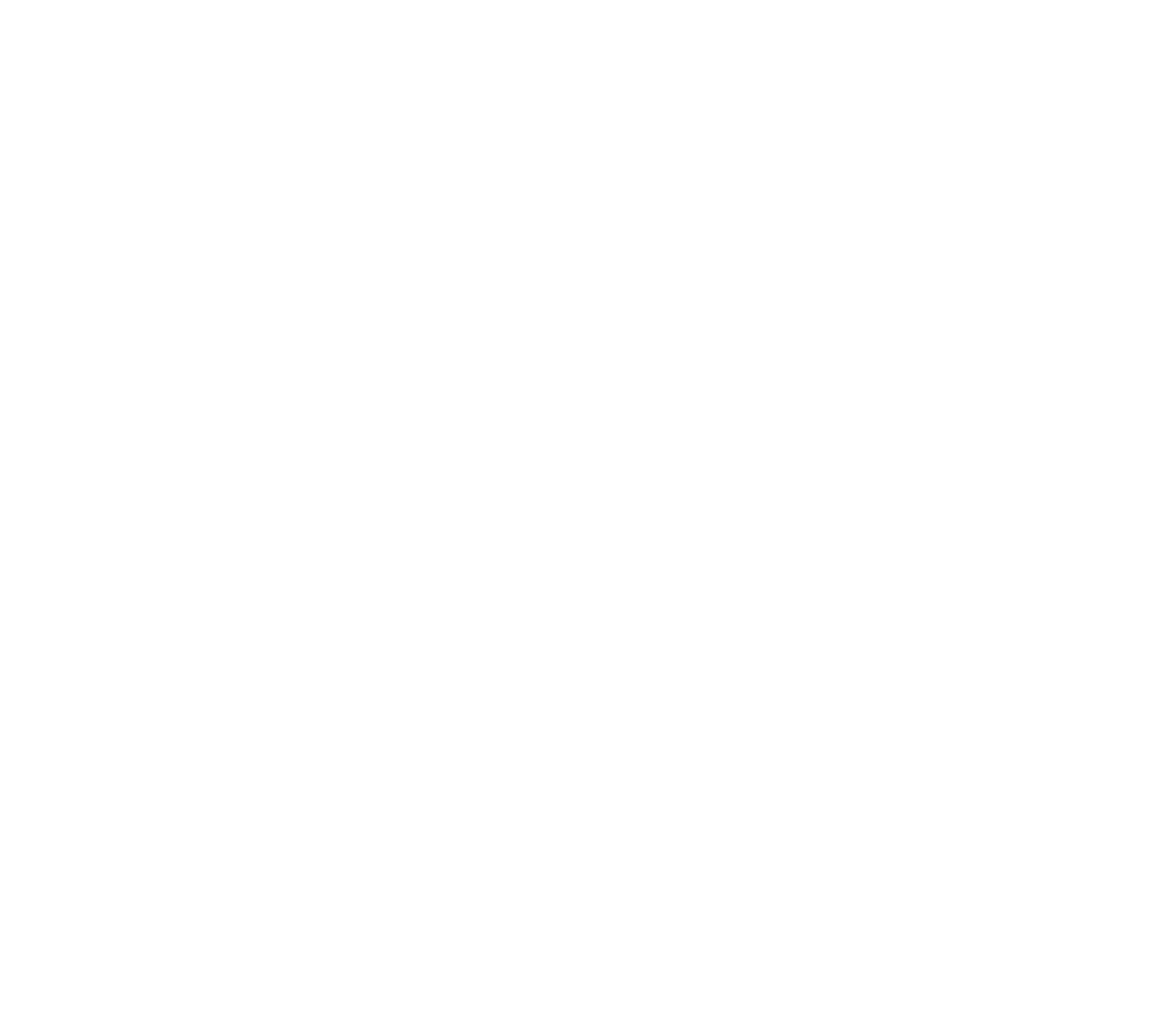
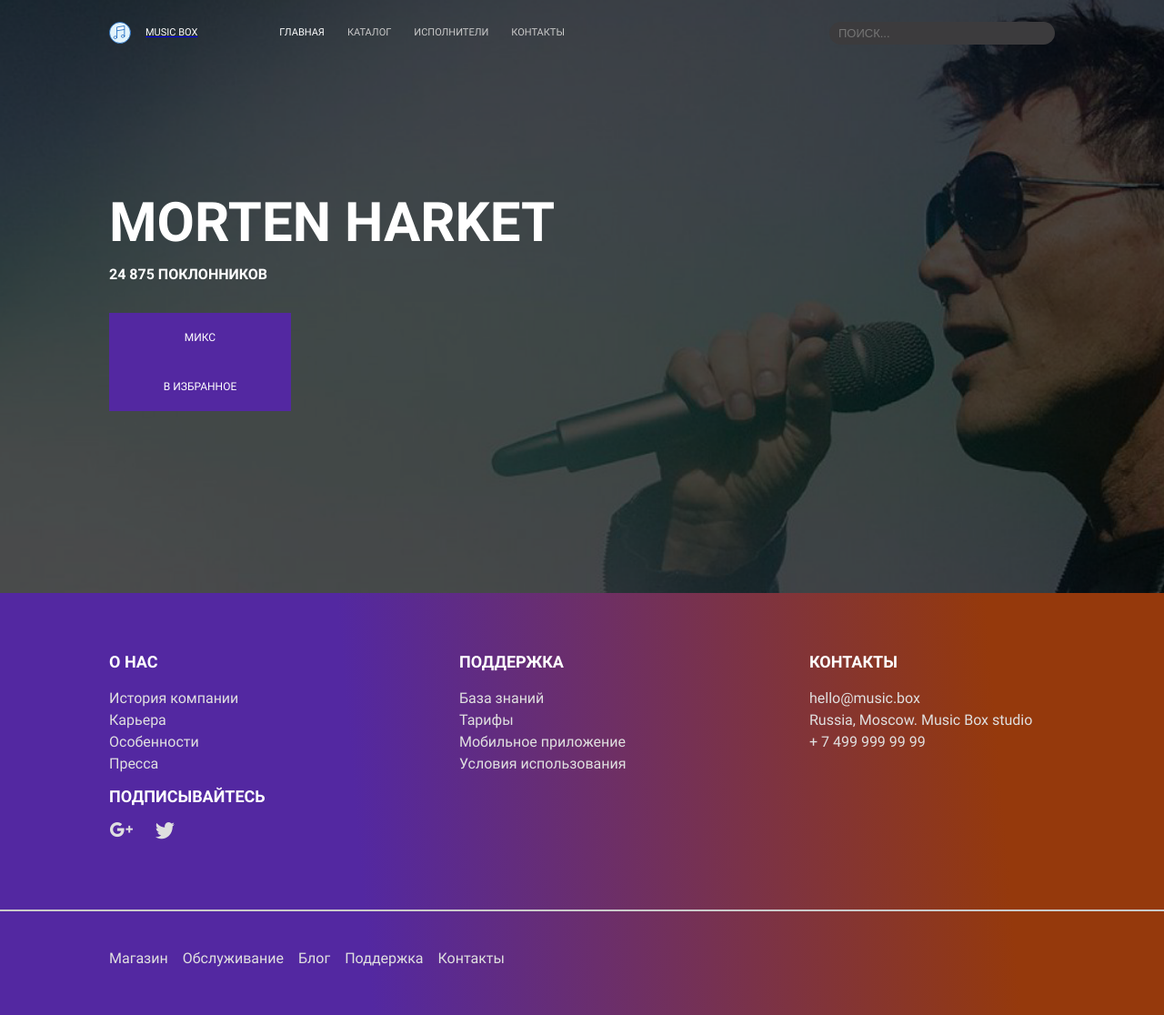
Before and after one commit to NadyaPod/layout-designer-project-56, a website: page src/artist.html in a window 1280 px wide. Shown: the whole page at 91% size. Before the commit the page ends 800 px from the top, so only its background shows below. Drawn offline with Linux system fonts and the light colour scheme.

Commit message:
wip hero artist

```diff
--- a/src/artist.html
+++ b/src/artist.html
@@ -4,9 +4,101 @@
   <meta charset="UTF-8">
   <meta http-equiv="X-UA-Compatible" content="IE=edge">
   <meta name="viewport" content="width=device-width, initial-scale=1.0">
-  <title>Music box - NadyaPod</title>
+  <link rel="stylesheet" href="../src/styles/styles.css">
+  <title>Исполнители - NadyaPod</title>
 </head>
-<body>
+<body class="body">
+  <header class="body__header header container">
+    <a href="#" class="header__logo logo">
+      <img src="./images/logo.svg" alt="Music box logo." class="logo__image" width="24" height="24">
+      <span class="logo__text">Music Box</span>
+    </a>
+    <nav class="header__navigation navigation">
+      <ul class="navigation__list">
+        <li class="navigation__item"><a href="#" class="navigation__link navigation__link--active">Главная</a></li>
+        <li class="navigation__item"><a href="#" class="navigation__link">Каталог</a></li>
+        <li class="navigation__item"><a href="#" class="navigation__link">Исполнители</a></li>
+        <li class="navigation__item"><a href="#" class="navigation__link">Контакты</a></li>
+      </ul>
+    </nav>
+    <div class="header__search search">
+      <form action="" class="search__form">
+        <input class="search__input" type="search" id="search" placeholder="Поиск...">
+      </form>
+    </div>
+  </header>
 
+  <main class="main">
+    <section class="hero hero--artist" id="page-description">
+      <div class="container">
+        <div class="hero__title-wrap hero__title-wrap--artist">
+          <h1 class="hero__title hero__title--artist">Morten Harket</h1>
+          <p class="hero__title-text hero__title-text--artist">24 875 поклонников</p>
+        </div>
+        <div class="hero-button__wrap">
+          <a href="" class="hero__button button button--artist">Микс</a>
+          <a href="" class="hero__button button button--artist">В избранное</a>
+        </div>
+      </div>
+    </section>
+  </main>
+  <footer class="footer">
+    <div class="footer__container container">
+      <div class="footer__list-container">
+        <h3 class="footer__list-title">О нас</h3>
+        <ul class="footer__list">
+          <li class="footer__item"><a href="#" class="footer__link">История компании</a></li>
+          <li class="footer__item"><a href="#" class="footer__link">Карьера</a></li>
+          <li class="footer__item"><a href="#" class="footer__link">Особенности</a></li>
+          <li class="footer__item"><a href="#" class="footer__link">Пресса</a></li>
+        </ul>
+      </div>
+      <div class="footer__list-container">
+        <h3 class="footer__list-title">Поддержка</h3>
+        <ul class="footer__list">
+          <li class="footer__item"><a href="#" class="footer__link">База знаний</a></li>
+          <li class="footer__item"><a href="#" class="footer__link">Тарифы</a></li>
+          <li class="footer__item"><a href="#" class="footer__link">Мобильное приложение</a></li>
+          <li class="footer__item"><a href="#" class="footer__link">Условия использования</a></li>
+        </ul>
+      </div>
+      <div class="footer__list-container">
+        <h3 class="footer__list-title">Контакты</h3>
+        <ul class="footer__list">
+          <li class="footer__item"><a href="mailto:hello@music.box" class="footer__link">hello@music.box</a></li>
+          <li class="footer__item"><a href="#" class="footer__link">Russia, Moscow. Music Box studio</a></li>
+          <li class="footer__item"><a href="tel:74999999999" class="footer__link">+ 7 499 999 99 99</a></li>
+        </ul>
+      </div>
+      <div class="footer__list-container">
+        <h3 class="footer__list-title">Подписывайтесь</h3>
+        <ul class="footer__list footer__list--socials">
+          <li class="footer__item">
+            <a href="#" class="footer__link">
+              <img src="./images/Google+.png" alt="">
+              <span class="visually-hidden">Твиттер</span>
+            </a>
+          </li>
+          <li class="footer__item">
+            <a href="#" class="footer__link">
+              <img src="./images/Twitter.png" alt="">
+              <span class="visually-hidden">Гугл+</span>
+            </a>
+          </li>
+        </ul>
+      </div>
+    </div>
+    <div class="footer__navigation-container">
+      <nav class="footer__navigation container">
+        <ul class="footer__navigation-list">
+          <li class="footer__navigation-item"><a href="#" class="footer__link">Магазин</a></li>
+          <li class="footer__navigation-item"><a href="#" class="footer__link">Обслуживание</a></li>
+          <li class="footer__navigation-item"><a href="#" class="footer__link">Блог</a></li>
+          <li class="footer__navigation-item"><a href="#" class="footer__link">Поддержка</a></li>
+          <li class="footer__navigation-item"><a href="#" class="footer__link">Контакты</a></li>
+        </ul>
+      </nav>
+    </div>
+  </footer>
 </body>
 </html>
--- a/src/styles/sass/blocks/_button.scss
+++ b/src/styles/sass/blocks/_button.scss
@@ -24,6 +24,19 @@
     border-color: $grey;
   }
 
+  &--artist {
+    width: 200px;
+    padding: 17px;
+
+    color: $white;
+    background-color: $purple;
+    font-size: 12px;
+    line-height: 20px;
+
+    border: none;
+    border-radius: 0;
+  }
+
   &:hover {
     opacity: 0.8;
   }
--- a/src/styles/sass/blocks/_hero.scss
+++ b/src/styles/sass/blocks/_hero.scss
@@ -4,6 +4,10 @@
   background-image: url("../images/banner.png");
   background-position: center;
   background-size: cover;
+
+  &--artist {
+    background-image: url("../images/Morten Harket.png");
+  }
 
   @media (max-width: 1075px) {
     padding-top: 248px;
@@ -13,6 +17,11 @@
     max-width: 1000px;
     margin: 0 auto;
     margin-bottom: 30px;
+
+    &--artist {
+      margin-left: 0;
+      margin-right: 0;
+    }
 
     @media (max-width: 1075px) {
       margin-bottom: 16px;
@@ -27,6 +36,10 @@
     line-height: 90px;
     text-align: center;
     text-transform: uppercase;
+
+    &--artist {
+      text-align: left;
+    }
 
     @media (max-width: 767px) {
       font-size: 30px;
@@ -44,6 +57,12 @@
     text-align: center;
     text-transform: uppercase;
 
+    &--artist {
+      font-size: inherit;
+      line-height: inherit;
+      text-align: left;
+    }
+
     @media (max-width: 767px) {
       font-size: 18px;
       line-height: 27px;
```
Also changed, not shown: src/index.html (+1 -2 lines), src/styles/styles.css, 1 other file.
